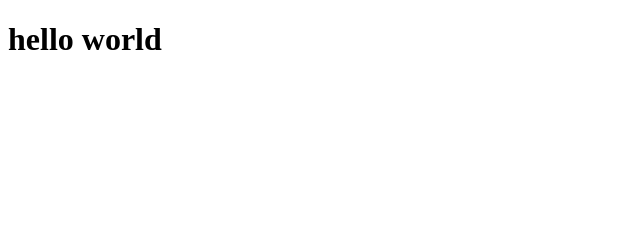
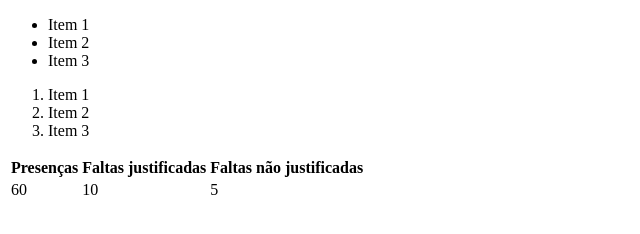
Before and after one commit to enzoduarte1/learning, a plain HTML site: page index.html in a window 1280 px wide. Shown: the whole page, without its empty margins (0-640 px from the left). Drawn offline with Linux system fonts and the light colour scheme.

Commit message:
acrescentado uma lista ordenada, uma nao ordenada e uma tabela com informacoes ficticias

```diff
--- a/index.html
+++ b/index.html
@@ -8,7 +8,30 @@
 </head>
 
 <body>
-    <h1>hello world</h1>
+    <ul>
+        <li>Item 1</li>
+        <li>Item 2</li>
+        <li>Item 3</li>
+    </ul>
+
+    <ol>
+        <li>Item 1</li>
+        <li>Item 2</li>
+        <li>Item 3</li>
+    </ol>
+
+    <table>
+        <tr>
+            <th>Presenças</th>
+            <th>Faltas justificadas</th>
+            <th>Faltas não justificadas</th>
+        </tr>
+        <tr>
+            <td>60</td>
+            <td>10</td>
+            <td>5</td>
+        </tr>
+    </table>
 </body>
 
 </html>
```
